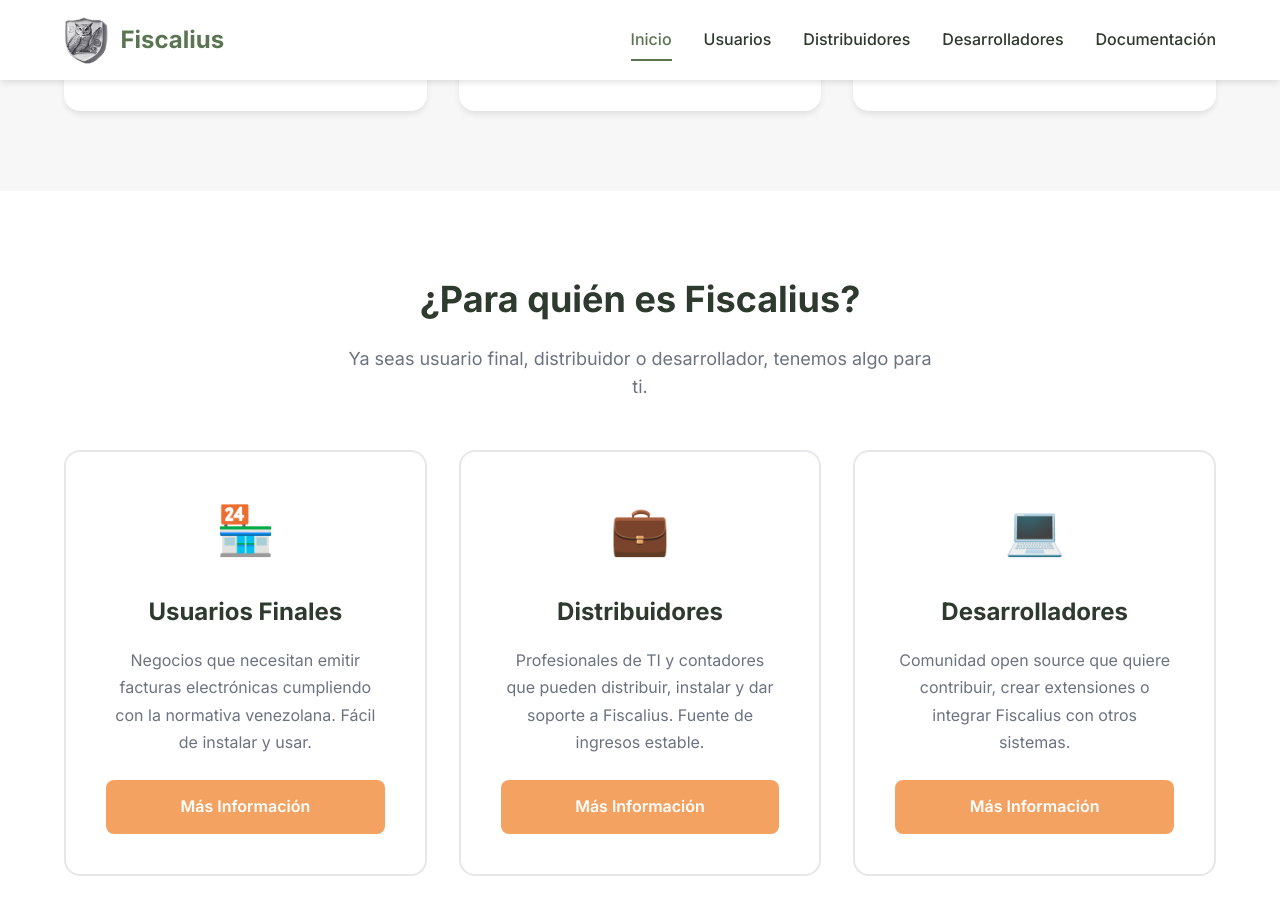
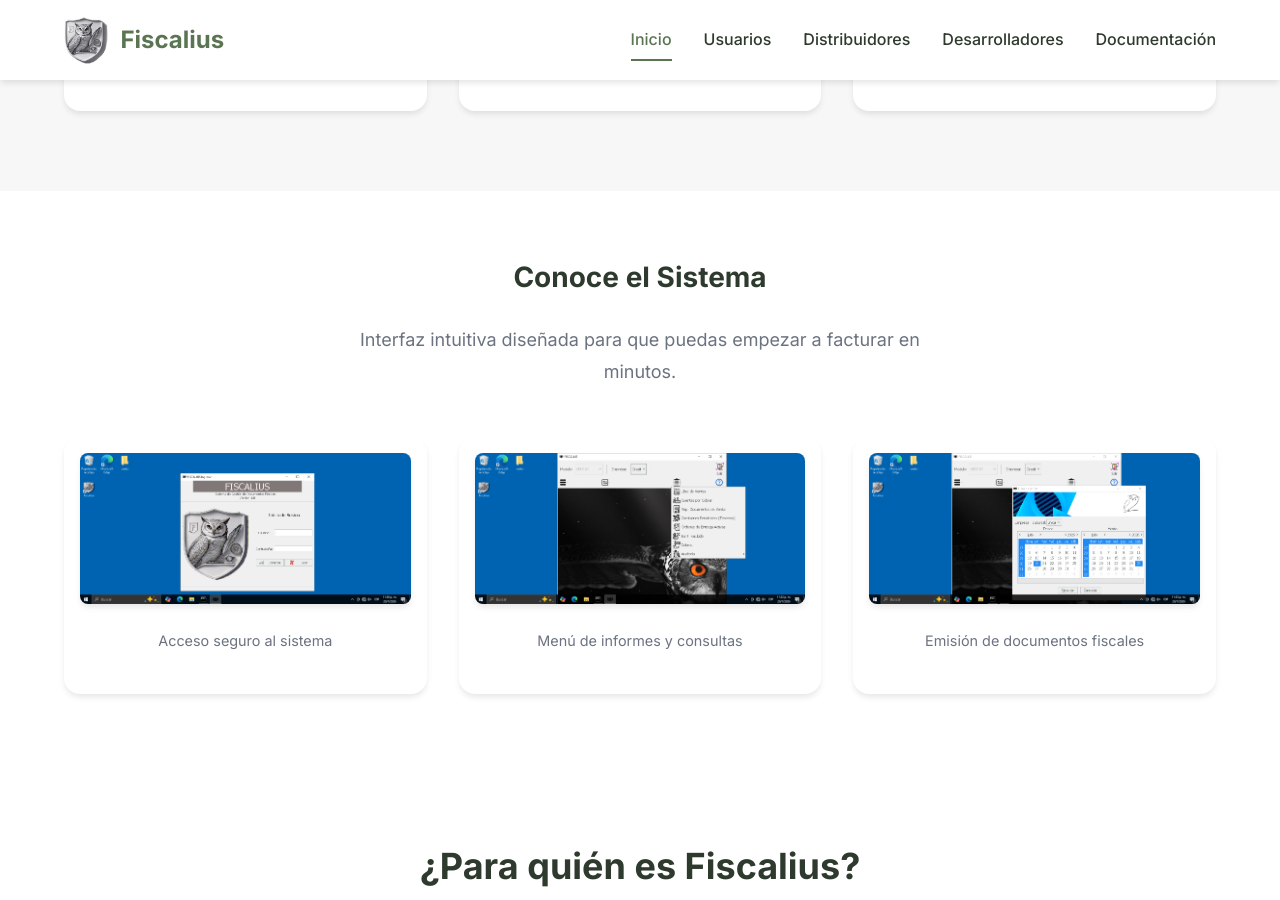
Before and after one commit to riztan/fiscalius-client, a Jekyll site: the page built from index.html, in a window 1280 px wide and 900 px high, scrolled down 1352 px. Built offline with Jekyll 4.4.1, drawn with Linux system fonts in a browser that asks for light colours.

Commit message:
feat: Agregar capturas de pantalla del sistema
- Agregar imágenes de login, menú de informes y libro de ventas
- Sección 'Conoce el Sistema' en página de inicio
- Sección 'El Sistema que Ofrecerás' en distribuidores

```diff
--- a/index.html
+++ b/index.html
@@ -60,6 +60,33 @@
         <div class="feature-icon">🔐</div>
         <h3>Seguridad y Permisos</h3>
         <p>Sistema de usuarios con niveles de acceso, auditoría de cambios y respaldo automático de datos.</p>
+      </div>
+    </div>
+  </div>
+</section>
+
+<!-- Product Showcase -->
+<section class="content-section" style="background: var(--white);">
+  <div class="container">
+    <div class="section-title">
+      <h2>Conoce el Sistema</h2>
+      <p>Interfaz intuitiva diseñada para que puedas empezar a facturar en minutos.</p>
+    </div>
+
+    <div class="features-grid">
+      <div class="feature-card" style="padding: 1rem;">
+        <img src="{{ '/assets/images/2026_07_fiscalius_login.png' | relative_url }}" alt="Formulario de login de Fiscalius" style="width: 100%; border-radius: var(--radius); box-shadow: var(--shadow);">
+        <p style="text-align: center; margin-top: 1rem; color: var(--gray); font-size: 0.9rem;">Acceso seguro al sistema</p>
+      </div>
+
+      <div class="feature-card" style="padding: 1rem;">
+        <img src="{{ '/assets/images/2026_07_fiscalius_menu_informes.png' | relative_url }}" alt="Menú de informes de Fiscalius" style="width: 100%; border-radius: var(--radius); box-shadow: var(--shadow);">
+        <p style="text-align: center; margin-top: 1rem; color: var(--gray); font-size: 0.9rem;">Menú de informes y consultas</p>
+      </div>
+
+      <div class="feature-card" style="padding: 1rem;">
+        <img src="{{ '/assets/images/2026_07_fiscalius_libro_ventas.png' | relative_url }}" alt="Formulario de libro de ventas" style="width: 100%; border-radius: var(--radius); box-shadow: var(--shadow);">
+        <p style="text-align: center; margin-top: 1rem; color: var(--gray); font-size: 0.9rem;">Emisión de documentos fiscales</p>
       </div>
     </div>
   </div>
```
Also changed, not shown: distribuidores/index.html (+20 -0 lines), assets/images/2026_07_fiscalius_libro_ventas.png (added), assets/images/2026_07_fiscalius_login.png (added), assets/images/2026_07_fiscalius_menu_informes.png (added).
